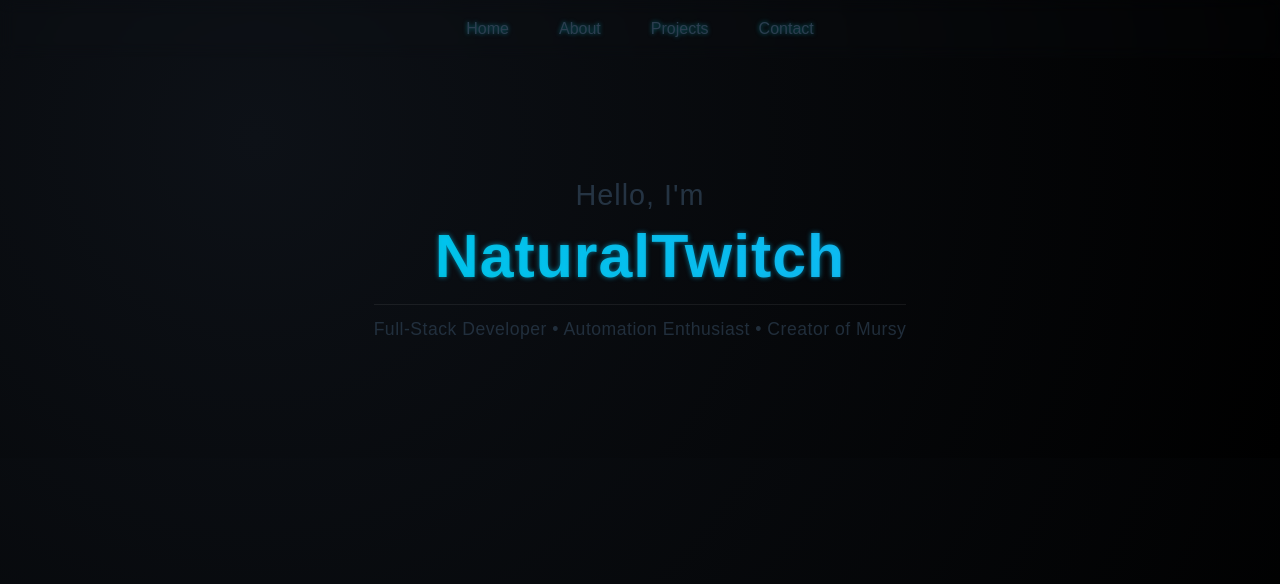
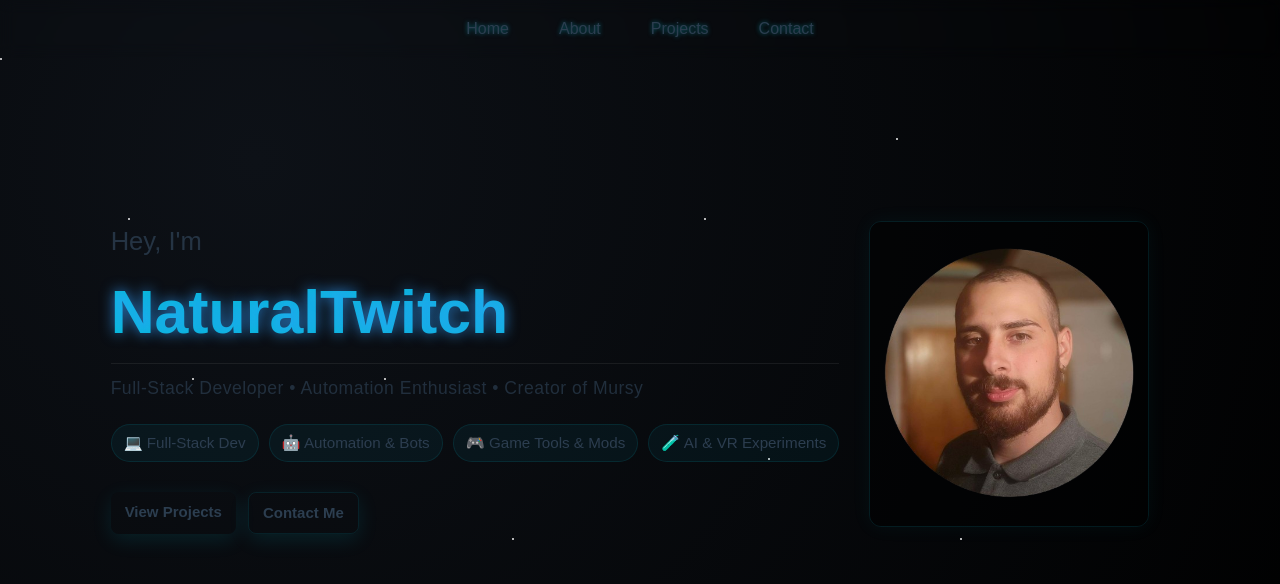
Before and after one commit to NaturalTwitch/portfolio-nc, a Vue app: page / in a window 1280 px wide. Shown: the top 584 px of the page. Built offline with nearby package versions, Linux system fonts and the light colour scheme.

Commit message:
Added More to the Landing Page (No Longer Boring)

```diff
--- a/src/views/HomeView.vue
+++ b/src/views/HomeView.vue
@@ -1,39 +1,112 @@
 <script setup>
 
+import profileSrc from '../assets/Me.png';
 </script>
 
 <template>
-  <main class="introContainer">
-    <h1 class="intro">Hello, I'm</h1>
-    <h1 class="fancyName">NaturalTwitch</h1>
-    <p class="subtitle">Full-Stack Developer • Automation Enthusiast • Creator of Mursy</p>
+  <main class="landing">
+    <div class="stars"></div>
+    <div class="landing-inner">
+      <div class="text-block">
+        <h1 class="intro">Hey, I'm</h1>
+        <h1 class="fancyName">NaturalTwitch</h1>
+        <p class="subtitle">Full-Stack Developer • Automation Enthusiast • Creator of Mursy</p>
+        <ul class="roles">
+          <li>💻 Full-Stack Dev</li>
+          <li>🤖 Automation & Bots</li>
+          <li>🎮 Game Tools & Mods</li>
+          <li>🧪 AI & VR Experiments</li>
+        </ul>
+        <div class="landing-cta">
+          <a href="#projects" class="cta">View Projects</a>
+          <a href="#contact" class="cta ghost">Contact Me</a>
+        </div>
+      </div>
+      <div class="visual-block">
+        <img :src="profileSrc" alt="NaturalTwitch" class="avatar" />
+      </div>
+    </div>
   </main>
 </template>
 
 <style scoped>
 :root {
-  --glow: 0 0 10px rgba(0, 200, 255, 0.8);
-  --accent: #00bcd4;
+  --neon-primary: #00bcd4;
+  --neon-secondary: #4b8bff;
+  --glow: 0 0 12px rgba(0, 188, 212, 0.6);
   --text: #e0e0e0;
+  --bg: #0d1117;
 }
 
-.introContainer {
-  min-height: 50vh;
+.landing {
+  position: relative;
+  min-height: 80vh;
+  display: flex;
+  align-items: center;
+  justify-content: center;
+  background: var(--bg);
+  color: var(--text);
+  font-family: 'Orbitron', 'Poppins', sans-serif;
+  padding: 30px;
+  overflow: hidden;
+}
+
+.stars {
+  position: absolute;
+  top: 0;
+  left: 0;
+  width: 100%;
+  height: 100%;
+  background: transparent;
+  z-index: 0;
+}
+
+.stars::after {
+  content: "";
+  position: absolute;
+  width: 2px;
+  height: 2px;
+  background: white;
+  box-shadow:
+    10vw 20vh white, 30vw 40vh white, 50vw 70vh white, 70vw 10vh white,
+    20vw 90vh white, 60vw 50vh white, 80vw 30vh white, 40vw 60vh white,
+    15vw 40vh white, 35vw 80vh white, 55vw 20vh white, 75vw 60vh white;
+  animation: twinkle 3s infinite alternate;
+  border-radius: 50%;
+}
+
+@keyframes twinkle {
+  0% {
+    opacity: 0.2;
+  }
+
+  50% {
+    opacity: 1;
+  }
+
+  100% {
+    opacity: 0.2;
+  }
+}
+
+.landing-inner {
+  position: relative;
+  display: grid;
+  grid-template-columns: 1fr 300px;
+  align-items: center;
+  gap: 30px;
+  z-index: 1;
+}
+
+.text-block {
   display: flex;
   flex-direction: column;
-  justify-content: center;
-  align-items: center;
-  text-align: center;
-  background: radial-gradient(circle at 20% 20%, #0d1117 0%, #000 100%);
-  color: var(--text);
-  font-family: 'Orbitron', 'Poppins', sans-serif;
-  letter-spacing: 1px;
-  padding: 20px;
+  gap: 12px;
 }
 
 .intro {
+  font-size: 1.6rem;
   font-weight: 400;
-  font-size: 1.8rem;
   margin: 0;
   opacity: 0.8;
 }
@@ -57,12 +130,104 @@
 }
 
 .subtitle {
-  margin-top: 10px;
   font-size: 1.1rem;
   opacity: 0.7;
   letter-spacing: 0.5px;
   border-top: 1px solid rgba(255, 255, 255, 0.1);
   padding-top: 10px;
+}
+
+.roles {
+  list-style: none;
+  padding: 0;
+  margin: 10px 0 0 0;
+  display: flex;
+  flex-wrap: wrap;
+  gap: 10px;
+  font-weight: 600;
+  color: var(--neon-primary);
+}
+
+.roles li {
+  background: rgba(0, 188, 212, 0.06);
+  border: 1px solid rgba(0, 188, 212, 0.12);
+  padding: 6px 12px;
+  border-radius: 999px;
+  font-size: 0.95rem;
+}
+
+.landing-cta {
+  margin-top: 18px;
+  display: flex;
+  gap: 12px;
+}
+
+.cta {
+  padding: 8px 14px;
+  background: linear-gradient(90deg, var(--neon-primary), var(--neon-secondary));
+  color: var(--text);
+  border-radius: 8px;
+  font-weight: 700;
+  text-decoration: none;
+  box-shadow: 0 6px 20px rgba(0, 188, 212, 0.12);
+  display: inline-block;
+  transition: transform 0.2s ease, box-shadow 0.2s ease;
+}
+
+.cta:hover {
+  transform: translateY(-2px);
+  box-shadow: 0 8px 28px rgba(0, 188, 212, 0.2);
+}
+
+.cta.ghost {
+  background: transparent;
+  border: 1px solid rgba(0, 188, 212, 0.12);
+  color: var(--text);
+}
+
+.visual-block .avatar {
+  width: 280px;
+  border-radius: 12px;
+  border: 1px solid rgba(0, 188, 212, 0.12);
+  box-shadow: 0 0 20px rgba(0, 188, 212, 0.06);
+}
+
+@media (max-width: 820px) {
+  .landing-inner {
+    grid-template-columns: 1fr;
+    text-align: center;
+  }
+
+  .visual-block {
+    margin-top: 20px;
+  }
+
+  .fancyName {
+    font-size: 2.6rem;
+  }
+
+  .roles li {
+    font-size: 0.85rem;
+  }
+
+  .landing-cta {
+    justify-content: center;
+  }
+}
+
+@media (max-width: 420px) {
+  .fancyName {
+    font-size: 2.2rem;
+    letter-spacing: 0.5px;
+  }
+
+  .intro {
+    font-size: 1.2rem;
+  }
+
+  .subtitle {
+    font-size: 0.9rem;
+  }
 }
 
 @keyframes pulse {
@@ -80,64 +245,17 @@
     background-position: 0% 50%;
   }
 
+  50% {
+    background-position: 100% 50%;
+  }
+
   100% {
-    background-position: 100% 50%;
+    background-position: 0% 50%;
   }
 }
 
-
-@media (max-width: 760px) {
-  .introContainer {
-    min-height: 38vh;
-    padding: 18px;
-    justify-content: center;
-  }
-
-  .intro {
-    font-size: 1.2rem;
-  }
-
+@media (prefers-reduced-motion: reduce) {
   .fancyName {
-    font-size: 2.2rem;
-    margin: 6px 0;
-    text-shadow: 0 0 2px rgba(0, 200, 255, 0.25);
-    animation: flow 6s linear infinite;
-    background-image: none;
-    -webkit-background-clip: initial;
-    background-clip: initial;
-    -webkit-text-fill-color: initial;
-    color: var(--accent);
-  }
-
-  .subtitle {
-    font-size: 0.95rem;
-    padding-top: 8px;
-    border-top: 1px solid rgba(255, 255, 255, 0.06);
-  }
-}
-
-
-@media (max-width: 420px) {
-  .fancyName {
-    font-size: 1.8rem;
-    letter-spacing: 0.5px;
-  }
-
-  .intro {
-    font-size: 1.05rem;
-  }
-
-  .subtitle {
-    font-size: 0.9rem;
-  }
-}
-
-
-@media (prefers-reduced-motion: reduce) {
-
-  .fancyName,
-  .projects-title,
-  .repo-name {
     animation: none !important;
     transition: none !important;
   }
```
